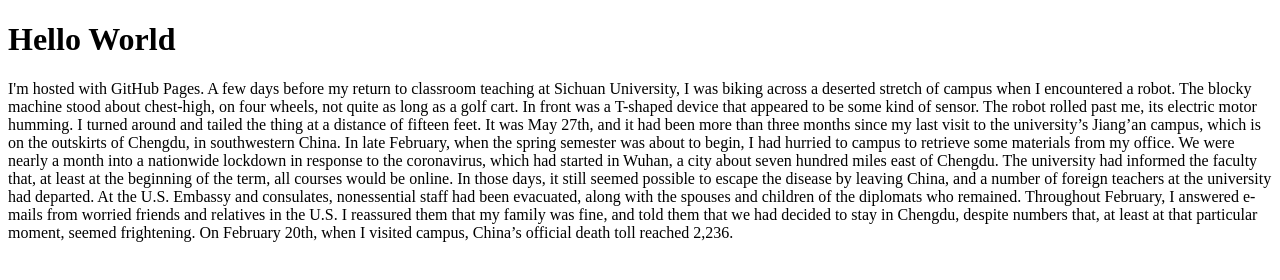
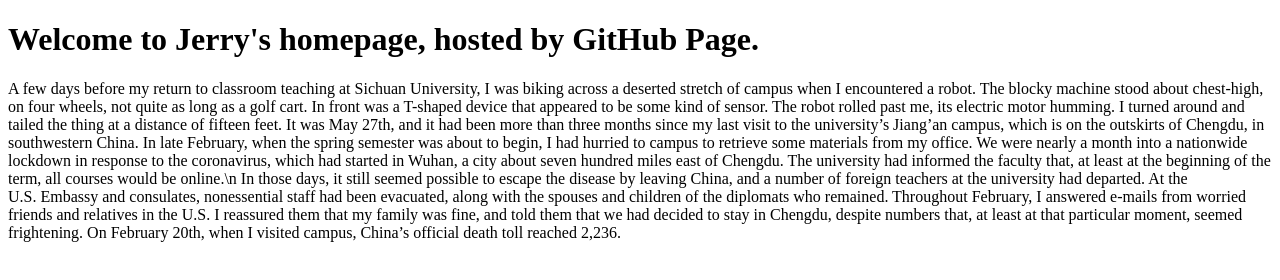
Before and after one commit to min-meng/min-meng.github.io, a plain HTML site: page index.html in a window 1280 px wide. Drawn offline with Linux system fonts and the light colour scheme.

Commit message:
Update index.html

```diff
--- a/index.html
+++ b/index.html
@@ -1,11 +1,12 @@
 <!DOCTYPE html>
 <html>
 <body>
-<h1>Hello World</h1>
-<p>I'm hosted with GitHub Pages.
+<h1>Welcome to Jerry's homepage, hosted by GitHub Page.</h1>
+<p>
 
 A few days before my return to classroom teaching at Sichuan University, I was biking across a deserted stretch of campus when I encountered a robot. The blocky machine stood about chest-high, on four wheels, not quite as long as a golf cart. In front was a T-shaped device that appeared to be some kind of sensor. The robot rolled past me, its electric motor humming. I turned around and tailed the thing at a distance of fifteen feet.
-It was May 27th, and it had been more than three months since my last visit to the university’s Jiang’an campus, which is on the outskirts of Chengdu, in southwestern China. In late February, when the spring semester was about to begin, I had hurried to campus to retrieve some materials from my office. We were nearly a month into a nationwide lockdown in response to the coronavirus, which had started in Wuhan, a city about seven hundred miles east of Chengdu. The university had informed the faculty that, at least at the beginning of the term, all courses would be online.
+It was May 27th, and it had been more than three months since my last visit to the university’s Jiang’an campus, which is on the outskirts of Chengdu, in southwestern China. In late February, when the spring semester was about to begin, I had hurried to campus to retrieve some materials from my office. We were nearly a month into a nationwide lockdown in response to the coronavirus, which had started in Wuhan, a city about seven hundred miles east of Chengdu. The university had informed the faculty that, at least at the beginning of the term, all courses would be online.\n
+
 In those days, it still seemed possible to escape the disease by leaving China, and a number of foreign teachers at the university had departed. At the U.S. Embassy and consulates, nonessential staff had been evacuated, along with the spouses and children of the diplomats who remained. Throughout February, I answered e-mails from worried friends and relatives in the U.S. I reassured them that my family was fine, and told them that we had decided to stay in Chengdu, despite numbers that, at least at that particular moment, seemed frightening. On February 20th, when I visited campus, China’s official death toll reached 2,236.
 </p>
 
```
